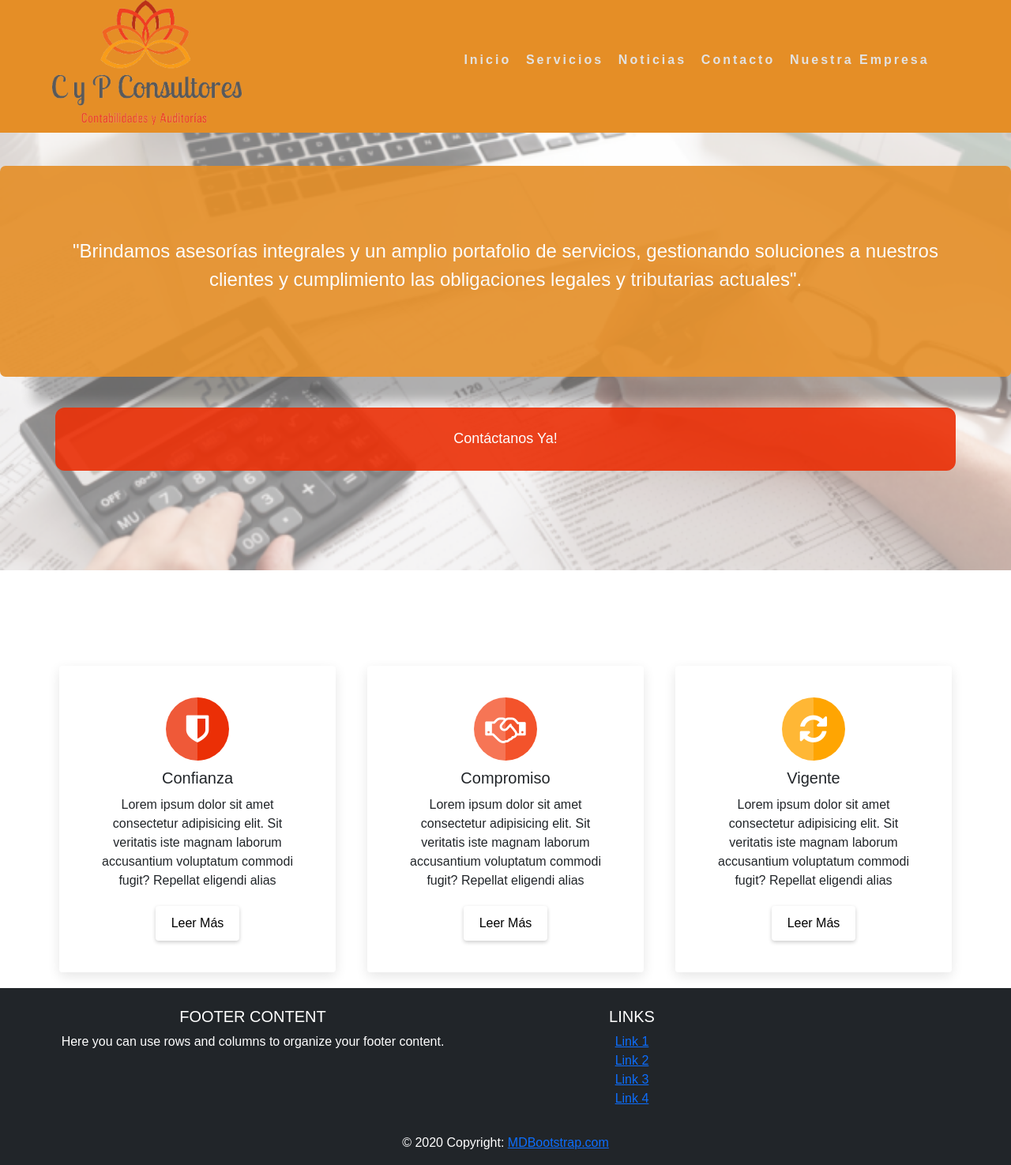
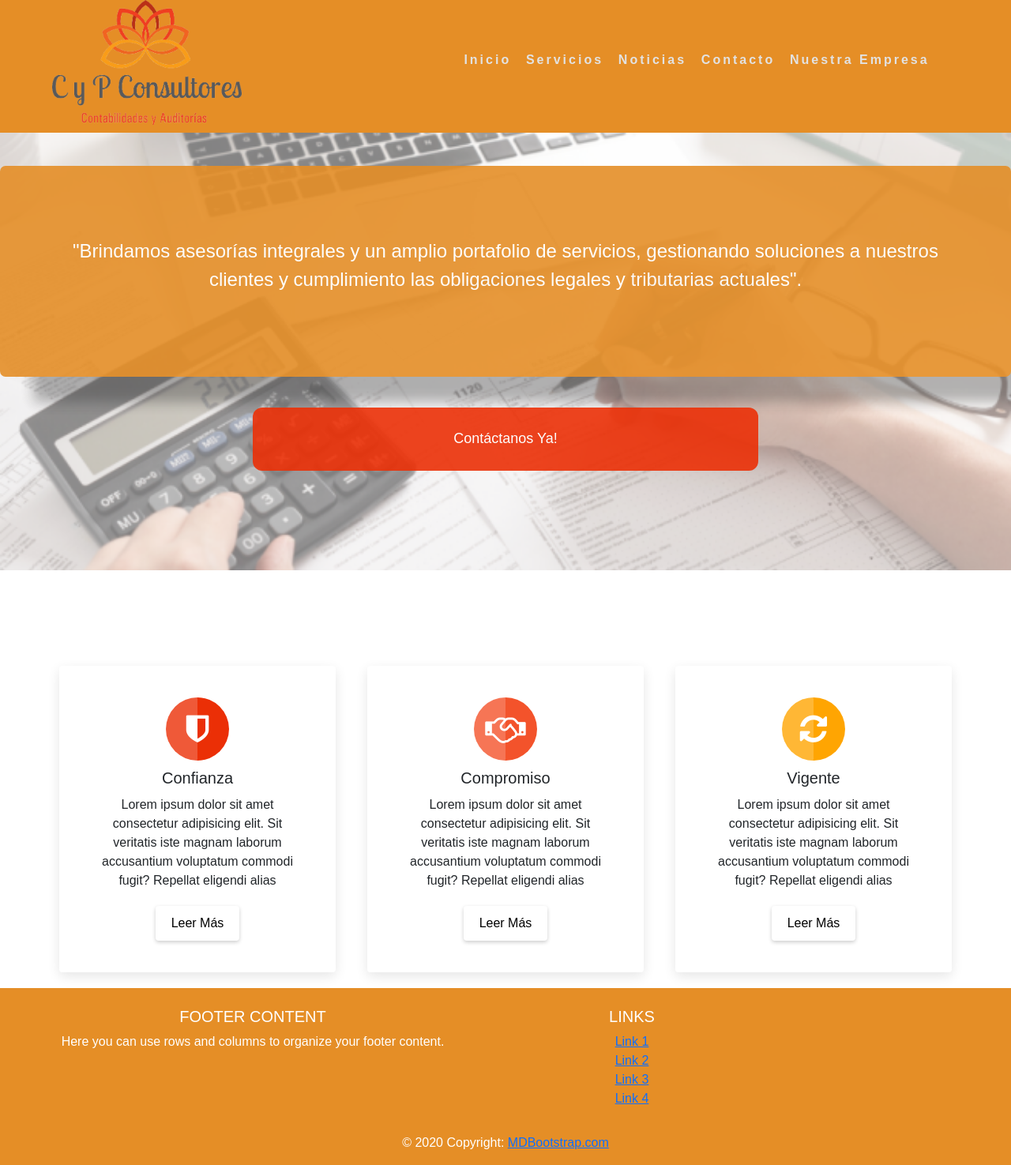
Before and after one commit to Toqui012/ContabilidadCeci, a PHP site: page / in a window 1280 px wide. Shown: the whole page at 79% size. Run offline with PHP 8.4, Linux system fonts and the light colour scheme; some libraries are stand-ins or nearby versions.

Commit message:
nueva incersión de color footer

```diff
--- a/index.html
+++ b/index.html
@@ -36,7 +36,7 @@
                 <div class="text-wrapper container-fluid">
                     <blockquote class="container">"Brindamos asesorías integrales y un amplio portafolio de servicios, gestionando soluciones a nuestros clientes y  cumplimiento las obligaciones legales y tributarias actuales".</blockquote>
                     <div class="d-flex justify-content-center">
-                        <button type="button" class="btnContactNow position-absolute container">Contáctanos Ya!</button>
+                        <button type="button" class="btnContactNow position-absolute col-md-6">Contáctanos Ya!</button>
                     </div>
                 </div>
         </div>
@@ -77,7 +77,7 @@
 
 
 
-    <div class="col-md-12 bg-dark" style="color: white;">
+    <div class="col-md-12  footer-down" style="color: white;">
     <!-- Footer -->
         <!-- Footer -->
         <footer class="page-footer font-small blue pt-4">
@@ -131,7 +131,7 @@
             <!-- Footer Links -->
 
             <!-- Copyright -->
-            <div class="footer-copyright text-center py-3 bg-dark">© 2020 Copyright:
+            <div class="footer-copyright text-center py-3 footer-down">© 2020 Copyright:
             <a href="https://mdbootstrap.com/"> MDBootstrap.com</a>
             </div>
             <!-- Copyright -->
--- a/style.css
+++ b/style.css
@@ -392,3 +392,7 @@ li , a{
     margin-top: 20px;
     box-shadow: 0 2px 5px rgba(0, 0, 0, .2);
 }
+
+.footer-down{
+    background-color: #e58e26;
+}
```
